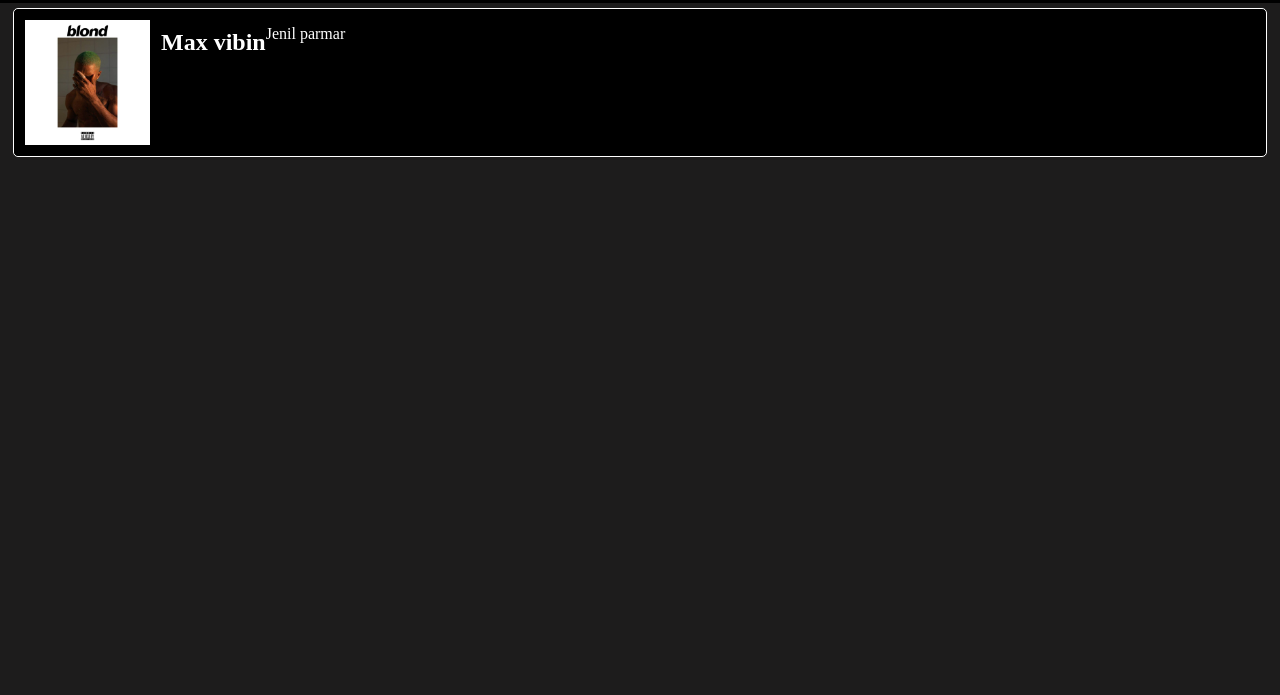
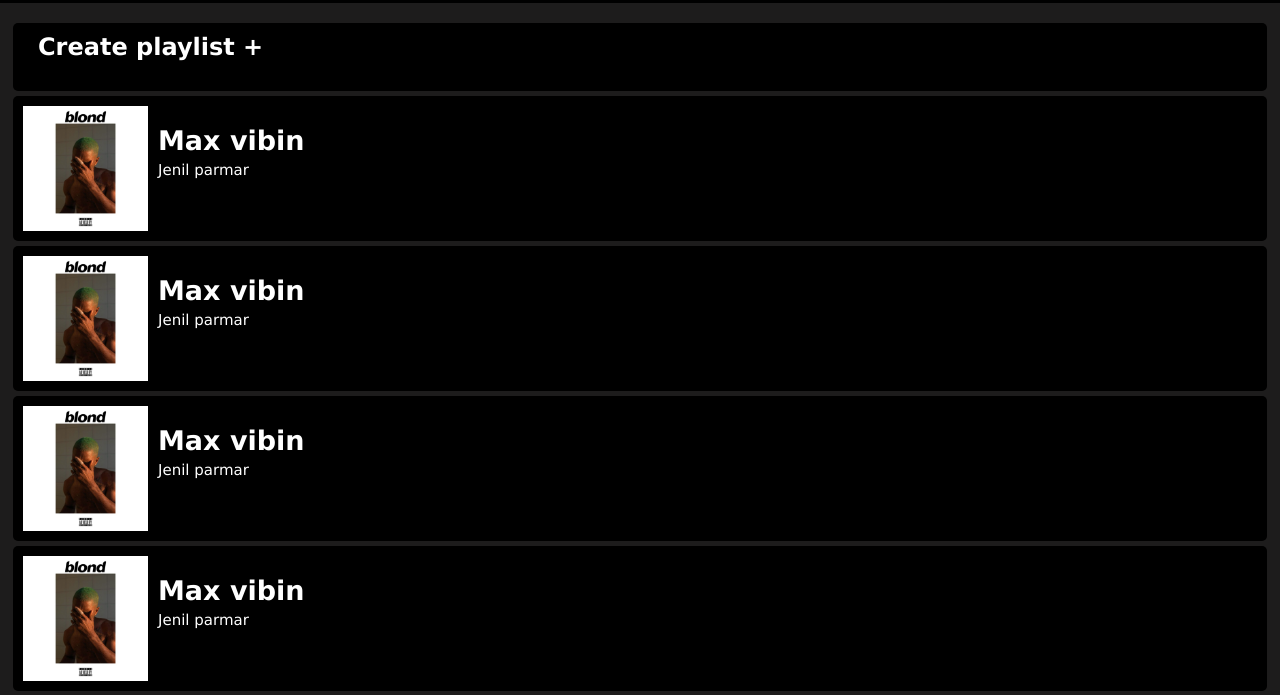
Before and after one commit to jenilparmar1/music-heaven, a plain HTML site: page playlists/playlist.html in a window 1280 px wide. Shown: the part 44-739 px from the top of the page. Drawn offline with Linux system fonts and the light colour scheme.

Commit message:
playlist tab
added playlist cards
added create playlist form with transitions
future updates:
create playlist form update
adding more playlist cards
making playlist pages for specific playlists
album tab

```diff
--- a/playlists/playlist.html
+++ b/playlists/playlist.html
@@ -12,16 +12,67 @@
 <body>
     <div class="navbar">
         <a href="/index.html">home <i class="fa-xs fa-solid fa-house"></i></a>
-        <a href="playlists/playlist.html">playlists <i class="fa-xs fa-solid fa-music"></i></a>
+        <a href="playlist.html">playlists <i class="fa-xs fa-solid fa-music"></i></a>
         <a href="#">albums <i class="fa-xs fa-solid fa-bars"></i></a>
         <a href="#">artists <i class="fa-xs fa-solid fa-user-ninja"></i></a>
     </div>
 
+    <div class="create" id="create" onclick="openForm()">
+        <h2>Create playlist +</h2>
+        <div id="form" class="form-con">
+            <form action="#" method="get">
+                <input type="text" name="name" id="name" placeholder="Playlist Name">
+                <input type="text" name="desc" id="desc" placeholder="Playlist Description">
+                <button type="submit">Create</button>
+                Lorem ipsum dolor sit amet consectetur adipisicing elit. Error rem, dolore repudiandae, laudantium corporis perspiciatis veniam atque eveniet aperiam odio mollitia molestias illum ad quia cum obcaecati sequi eum sit dolorem reprehenderit quaerat. Autem laborum delectus laudantium fugiat officia excepturi debitis culpa, optio, saepe quod esse molestias quasi ad cupiditate odio, reiciendis deleniti nam ratione. Omnis, aliquam totam quia debitis consequatur vitae nam consequuntur veritatis sapiente deleniti quam ullam perspiciatis numquam nulla tempore fuga laudantium doloremque enim soluta provident temporibus quasi blanditiis. Rerum tenetur culpa, perferendis et enim perspiciatis sed, aspernatur natus, ea cum beatae autem pariatur architecto ullam est.
+            </form>
+        </div>
+    </div>
+
+
     <div class="playlist">
         <img src="/images/blonde.jpeg" alt="playlist img">
-        <h2 class="title">Max vibin</h2>
-        <p class="owner">Jenil parmar</p>
+        <div>
+            <h2 class="title">Max vibin</h2>
+            <p class="creator">Jenil parmar</p>
+        </div>
+    </div>
+    <div class="playlist">
+        <img src="/images/blonde.jpeg" alt="playlist img">
+        <div>
+            <h2 class="title">Max vibin</h2>
+            <p class="creator">Jenil parmar</p>
+        </div>
+    </div>
+    <div class="playlist">
+        <img src="/images/blonde.jpeg" alt="playlist img">
+        <div>
+            <h2 class="title">Max vibin</h2>
+            <p class="creator">Jenil parmar</p>
+        </div>
+    </div>
+    <div class="playlist">
+        <img src="/images/blonde.jpeg" alt="playlist img">
+        <div>
+            <h2 class="title">Max vibin</h2>
+            <p class="creator">Jenil parmar</p>
+        </div>
+    </div>
+    <div class="playlist">
+        <img src="/images/blonde.jpeg" alt="playlist img">
+        <div>
+            <h2 class="title">Max vibin</h2>
+            <p class="creator">Jenil parmar</p>
+        </div>
+    </div>
+    <div class="playlist">
+        <img src="/images/blonde.jpeg" alt="playlist img">
+        <div>
+            <h2 class="title">Max vibin</h2>
+            <p class="creator">Jenil parmar</p>
+        </div>
     </div>
     <script src="https://kit.fontawesome.com/8ec221d113.js" crossorigin="anonymous"></script>
+    <script src="script.js"></script>
 </body>
 </html>
--- /dev/null
+++ b/playlists/script.js
@@ -0,0 +1,12 @@
+var formVisible = false;
+
+function openForm(){
+    var form = document.getElementById("form");
+
+    if (!formVisible) {
+        form.style.height = form.scrollHeight + "px";
+    } else {
+        form.style.height = "0";
+    }
+    formVisible = !formVisible;
+}
--- a/playlists/style.css
+++ b/playlists/style.css
@@ -42,16 +42,64 @@ html::-webkit-scrollbar {
     background-color: #363636;
 }
 .playlist{
-    border: 1px solid white;
+    /* border: 1px solid white; */
     background-color: black;
     display: flex;
     margin: 5px;
     border-radius: 5px;
+    transition: 0.2s linear;
+}
+
+.playlist:hover{
+    background-color: #363636;
 }
 
 .playlist img{
     height: 125px;
     padding: 10px;
-    border: 1px solid black;
     border-radius: 5px;
 }
+
+.title{
+    font-size: 27px;
+    font-weight: bold;
+    font-family: 'Lucida Sans', 'Lucida Sans Regular', 'Lucida Grande', 'Lucida Sans Unicode', Geneva, Verdana, sans-serif;
+    text-align: left;
+    margin-top: 20%;
+    margin-bottom: 0;
+    /* border: 1px solid white; */
+}
+
+.creator{
+    font-family: 'Lucida Sans', 'Lucida Sans Regular', 'Lucida Grande', 'Lucida Sans Unicode', Geneva, Verdana, sans-serif;
+    /* border: 1px solid white; */
+    font-size: 15px;
+    margin-top: 5px;
+}
+
+.create{
+    font-weight: bold;
+    font-family: 'Lucida Sans', 'Lucida Sans Regular', 'Lucida Grande', 'Lucida Sans Unicode', Geneva, Verdana, sans-serif;
+    background-color: black;
+    align-items: center;
+    margin: 5px;
+    border-radius: 5px;
+    transition: height 0.5s ease;
+    cursor: pointer;
+}
+
+.create:hover{
+    background-color: #363636;
+}
+
+.create h2{
+    margin-left: 15px;
+    padding: 10px;
+    display: block;
+}
+
+.form-con{
+    height: 0;
+    overflow: hidden;
+    transition: height 0.5s ease;
+}
```
